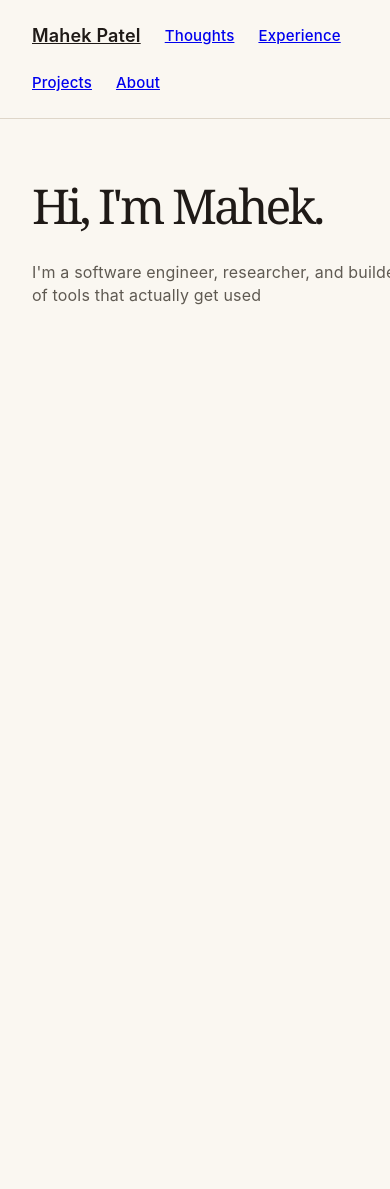
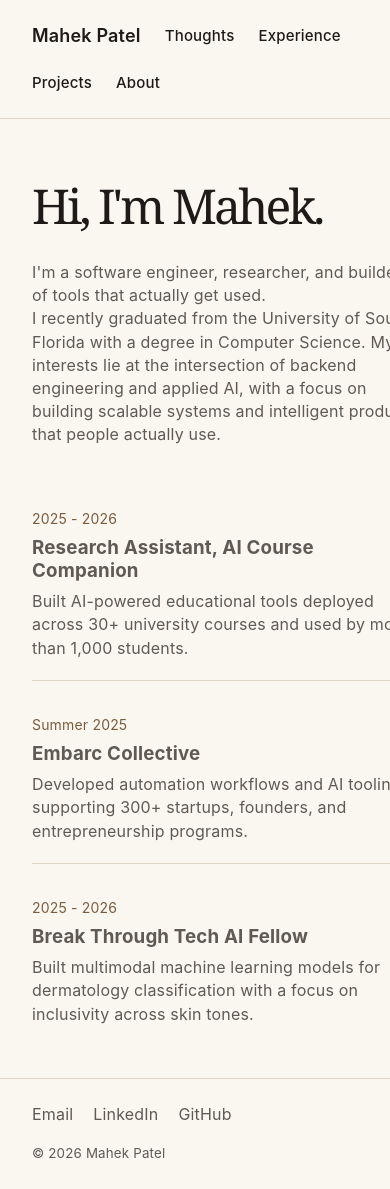
Before and after one commit to mahekp05/personal-website, a React (Vite) app in the folder app/: page / in a window 390 px wide. Shown: the top 1189 px of the page. Before the commit the page ends 844 px from the top, so only its background shows below. Built offline with nearby package versions, Linux system fonts and the light colour scheme.

Commit message:
Update home page

```diff
--- a/app/src/App.tsx
+++ b/app/src/App.tsx
@@ -7,7 +7,7 @@ import Work from "./pages/Work";
 import FieldNotes from "./pages/FieldNotes";
 import NotePage from "./pages/NotePage";
 import Now from "./pages/Now";
-
+import Footer from "./components/Footer";
 function App() {
   return (
     <BrowserRouter>
@@ -22,8 +22,11 @@ function App() {
         <Route path="/now" element={<Now />} />
         <Route path="/about" element={<About />} />
       </Routes>
+
+      <Footer />
     </BrowserRouter>
   );
 }
 
+
 export default App;
--- a/app/src/components/Footer.tsx
+++ b/app/src/components/Footer.tsx
@@ -1,7 +1,25 @@
 export default function Footer() {
   return (
     <footer className="site-footer">
-      <small>© {new Date().getFullYear()}</small>
+      <div className="footer-links">
+        <a href="mailto:mahekpatel@ufl.edu">Email</a>
+        <a
+          href="https://linkedin.com/in/mahekpat3l"
+          target="_blank"
+          rel="noreferrer"
+        >
+          LinkedIn
+        </a>
+        <a
+          href="https://github.com/mahekp05"
+          target="_blank"
+          rel="noreferrer"
+        >
+          GitHub
+        </a>
+      </div>
+
+      <small>© {new Date().getFullYear()} Mahek Patel</small>
     </footer>
-  )
+  );
 }
--- a/app/src/data/experience.ts
+++ b/app/src/data/experience.ts
@@ -1,7 +1,7 @@
 export type WorkItem = {
   id: number;
   title: string;
-  period: string;
+  period?: string;
   description: string;
   github?: string;
   demo?: string;
--- a/app/src/pages/About.tsx
+++ b/app/src/pages/About.tsx
@@ -1,5 +1,4 @@
 import { about } from "../data/about";
-import { contact } from "../data/contact";
 
 export default function About() {
   return (
@@ -17,19 +16,6 @@ export default function About() {
             <p key={index}>{paragraph}</p>
           ))}
         </section>
-      <section className="prose">
-        <p>
-          {contact.description}{" "}
-          {contact.links.map((link, index) => (
-            <span key={link.label}>
-              <a href={link.href} target="_blank" rel="noopener noreferrer">
-                {link.value}
-              </a>
-              {index < contact.links.length - 1 && " · "}
-            </span>
-          ))}
-        </p>
-      </section>
 
       </main>
     </>
--- a/app/src/pages/Home.tsx
+++ b/app/src/pages/Home.tsx
@@ -5,8 +5,47 @@ function Home() {
         <h1>Hi, I'm Mahek.</h1>
 
         <p className="hero-intro">
-          I'm a software engineer, researcher, and builder of tools that actually get used        </p>
+          I'm a software engineer, researcher, and builder of tools that
+          actually get used.
+        </p>
+
+        <p>
+          I recently graduated from the University of South Florida with a degree in
+          Computer Science. My interests lie at the intersection of backend
+          engineering and applied AI, with a focus on building scalable systems and
+          intelligent products that people actually use.
+        </p>
       </section>
+
+      <section className="stack">
+        <div className="highlight">
+          <p className="highlight-date">2025 - 2026</p>
+          <h3>Research Assistant, AI Course Companion</h3>
+          <p>
+            Built AI-powered educational tools deployed across 30+ university
+            courses and used by more than 1,000 students.
+          </p>
+        </div>
+
+        <div className="highlight">
+          <p className="highlight-date">Summer 2025</p>
+          <h3>Embarc Collective</h3>
+          <p>
+            Developed automation workflows and AI tooling supporting 300+
+            startups, founders, and entrepreneurship programs.
+          </p>
+        </div>
+
+        <div className="highlight">
+          <p className="highlight-date">2025 - 2026</p>
+          <h3>Break Through Tech AI Fellow</h3>
+          <p>
+            Built multimodal machine learning models for dermatology
+            classification with a focus on inclusivity across skin tones.
+          </p>
+        </div>
+      </section>
+
     </main>
   );
 }
--- a/app/src/styles/App.css
+++ b/app/src/styles/App.css
@@ -176,6 +176,32 @@ h3 {
   color: #5f5147;
 }
 
+.kicker {
+  text-transform: uppercase;
+  letter-spacing: 0.15em;
+  font-size: 0.8rem;
+  color: var(--accent);
+}
+
+.hero {
+  max-width: 760px;
+}
+
+.hero-intro {
+  font-size: 1.25rem;
+  line-height: 1.7;
+}
+
+section h2 {
+  border-top: 1px solid var(--border);
+  padding-top: 16px;
+  margin-bottom: 24px;
+
+  font-size: 0.85rem;
+  letter-spacing: 0.15em;
+  text-transform: uppercase;
+}
+
 @media (max-width: 760px) {
   .site-header {
     align-items: flex-start;
--- a/app/src/styles/globals.css
+++ b/app/src/styles/globals.css
@@ -275,6 +275,34 @@ code {
   white-space: nowrap;
 }
 
+.highlight {
+  padding: 20px 0;
+  border-bottom: 1px solid var(--border);
+}
+
+.highlight:last-child {
+  border-bottom: none;
+}
+
+.highlight-date {
+  font-size: 14px;
+  color: var(--accent);
+  margin-bottom: 6px;
+}
+
+.highlight h3 {
+  margin: 0 0 8px;
+}
+
+.current-list {
+  margin: 0;
+  padding-left: 20px;
+}
+
+.current-list li {
+  margin-bottom: 8px;
+}
+
 .blog-page {
   max-width: 820px;
 }
@@ -301,16 +329,17 @@ nav {
   align-items: center;
   flex-wrap: wrap;
 }
+
 nav a {
+  text-decoration: none;
+  color: var(--text-h);
   font-size: 15px;
   font-weight: 500;
 }
 
-
-a:hover {
-  text-decoration: underline;
+nav a:hover {
+  text-decoration: none;
 }
-
 .tech-stack {
   margin-top: 10px;
   font-size: 14px;
@@ -340,6 +369,7 @@ a:hover {
 }
 
 
+
 @media (max-width: 1024px) {
   .site-header {
     display: flex;
@@ -366,6 +396,28 @@ a:hover {
   }
 
   .site-footer {
-    padding: 20px;
+    padding: 24px 32px;
+    border-top: 1px solid var(--border);
+
+    display: flex;
+    justify-content: space-between;
+    align-items: center;
+    gap: 16px;
+    flex-wrap: wrap;
+  }
+
+  .footer-links {
+    display: flex;
+    gap: 20px;
+    flex-wrap: wrap;
+  }
+
+  .footer-links a {
+    color: var(--text);
+    text-decoration: none;
+  }
+
+  .footer-links a:hover {
+    text-decoration: none;
   }
 }
```
